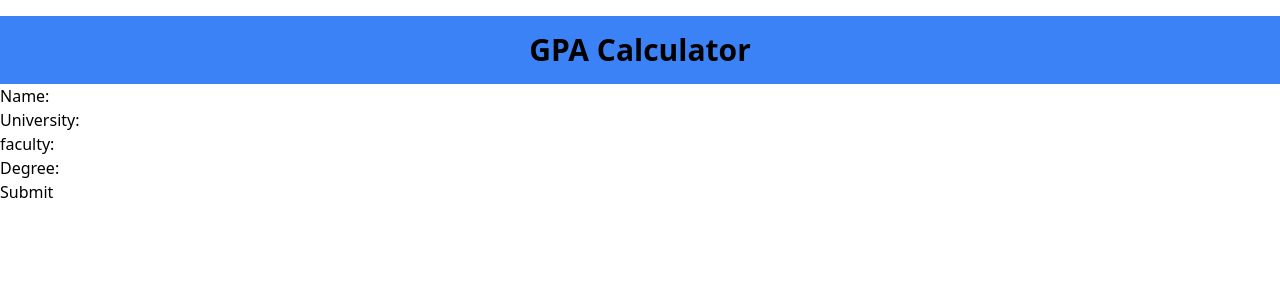
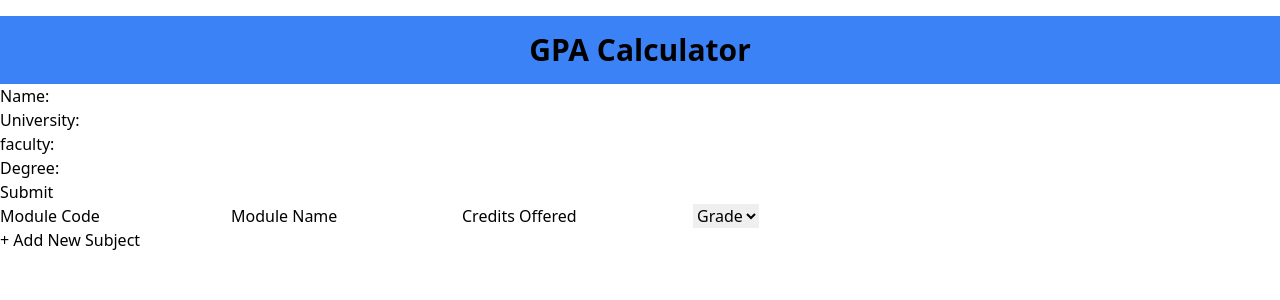
Before and after one commit to vishwajayawickrama/GPA-Calculator, a React (Create React App) app: page / in a window 1280 px wide. Shown: the top 300 px of the page. Built offline with nearby package versions, Linux system fonts and the light colour scheme.

Commit message:
Subject Table

```diff
--- a/src/components/BasicInformation.js
+++ b/src/components/BasicInformation.js
@@ -1,5 +1,6 @@
 import React, { useState } from 'react';
 import { ShowingBasicINformation } from './ShowingBasicInformation';
+import { Subjects } from './Subjects';
 
 function BasicInformation() {
   // Define state variables to hold form data
@@ -78,7 +79,7 @@ function BasicInformation() {
 
       {submitted && <ShowingBasicINformation name={formData.name} university={formData.university} faculty={formData.faculty} degree={formData.degree} />}
 
-
+        <Subjects />
     </>
 
 
--- a/src/components/Subjects.js
+++ b/src/components/Subjects.js
@@ -1,9 +1,46 @@
+import React, { useState } from 'react';
 export const Subjects = () => {
+
+    const [formData, setFormData] = useState({
+        modulecode: '',
+        modulename: '',
+        credits: '',
+        grade: ''
+      });
+
+    const handleInputChange = (event) => {
+        const { name, value } = event.target;
+        setFormData({
+          ...formData,
+          [name]: value
+        });
+      };
+    const handleSubmit = (event) => {
+        event.preventDefault();
+    }
   return (
     <>
-            <form>
+      <form onSubmit={handleSubmit}>
+        <input type="text" name="modulecode" value="Module Code" onChange={handleInputChange}></input>
+        <input type="text" name="modulename" value="Module Name" onChange={handleInputChange}></input>
+        <input type="text" name="credits" value="Credits Offered" onChange={handleInputChange}></input>
+        <select id="grade" name="grade" onChange={handleInputChange}>
+            <option value="" disabled selected>Grade</option>
+            <option value="A+">A+</option>
+            <option value="A">A</option>
+            <option value="A-">A-</option>
+            <option value="B+">B+</option>
+            <option value="B">B</option>
+            <option value="B-">B-</option>
+            <option value="C+">C+</option>
+            <option value="C">C</option>
+            <option value="C-">C-</option>
+            <option value="D">D</option>
+            <option value="I">I</option>
+        </select>
+        <br/>
         <button type="submit">+ Add New Subject</button>
       </form>
     </>
   );
-}
+};
```
Lines whose indentation alone changed are shown as unchanged.
